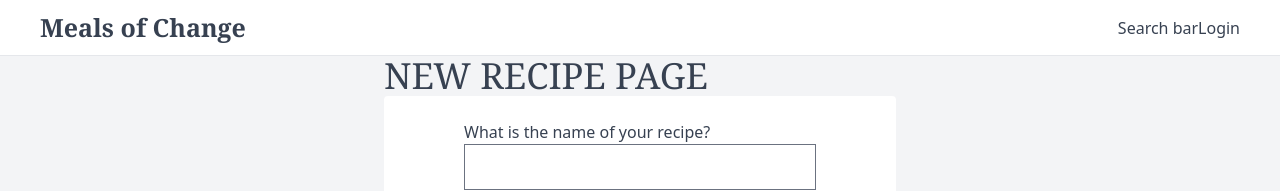
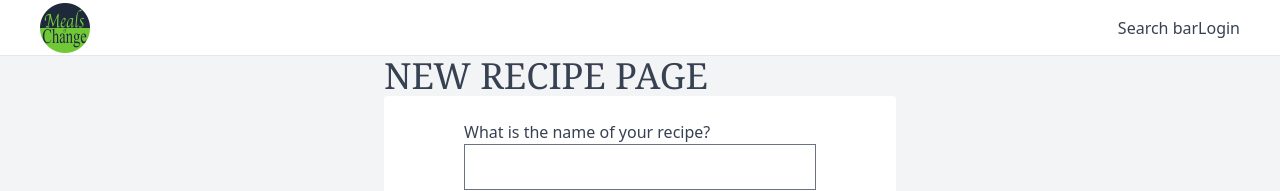
Before and after one commit to jro31/meals-of-change-front-end, a Next.js app: page /recipes/new in a window 1280 px wide. Shown: the top 191 px of the page. Built offline with nearby package versions, Linux system fonts and the light colour scheme; no server answers.

Commit message:
Add logo to Navbar

```diff
--- a/components/layout/navbar/Navbar.js
+++ b/components/layout/navbar/Navbar.js
@@ -60,7 +60,7 @@ const Navbar = () => {
       >
         <div className='flex items-center'>
           <Hamburger onClick={showMainMenuHandler} className='md:hidden' />
-          <Logo onClick={showMainMenuHandler} fontSize={'25px'} className='hidden md:block' />
+          <Logo onClick={showMainMenuHandler} size='50' className='hidden md:block' />
         </div>
         <div className='flex items-center'>
           <div>Search bar</div>
--- a/components/ui/Logo.js
+++ b/components/ui/Logo.js
@@ -1,11 +1,14 @@
+import Image from 'next/image';
+import logo from '../../public/logos/meals-of-change-logo-small.png';
+
 const Logo = props => {
   return (
     <span
-      className={`font-serif font-black ${props.className || ''}`}
-      style={{ fontSize: props.fontSize }}
+      className={`relative ${props.className || ''}`}
       onClick={props.onClick || null}
+      style={{ height: `${props.size}px`, width: `${props.size}px` }}
     >
-      Meals of Change
+      <Image src={logo} alt='Meals of Change' layout='fill' />
     </span>
   );
 };
```
Also changed, not shown: public/logos/Semi-circle.svg (added), public/logos/meals-of-change-logo-small.png (added).
